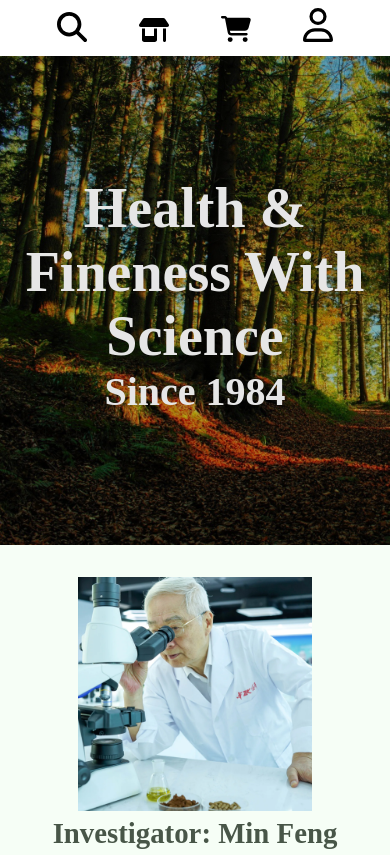
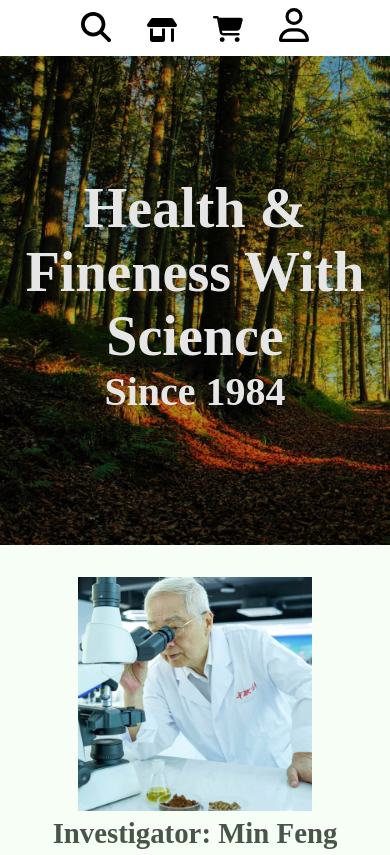
Before and after one commit to sharkgal/Company-homepage, a plain HTML site: page index.html in a window 390 px wide. Shown: the top 855 px of the page. Drawn offline with Linux system fonts and the light colour scheme.

Commit message:
Update style.css

```diff
--- a/recources/css/style.css
+++ b/recources/css/style.css
@@ -128,8 +128,8 @@ header {
 
     #icon-mobile ul li {
         padding: .5rem 0;
-        margin-left: 1.5rem;
-        margin-right: 1.5rem;
+        margin-left: 1rem;
+        margin-right: 1rem;
     }
 
     #icon-mobile ul li:hover {
```
